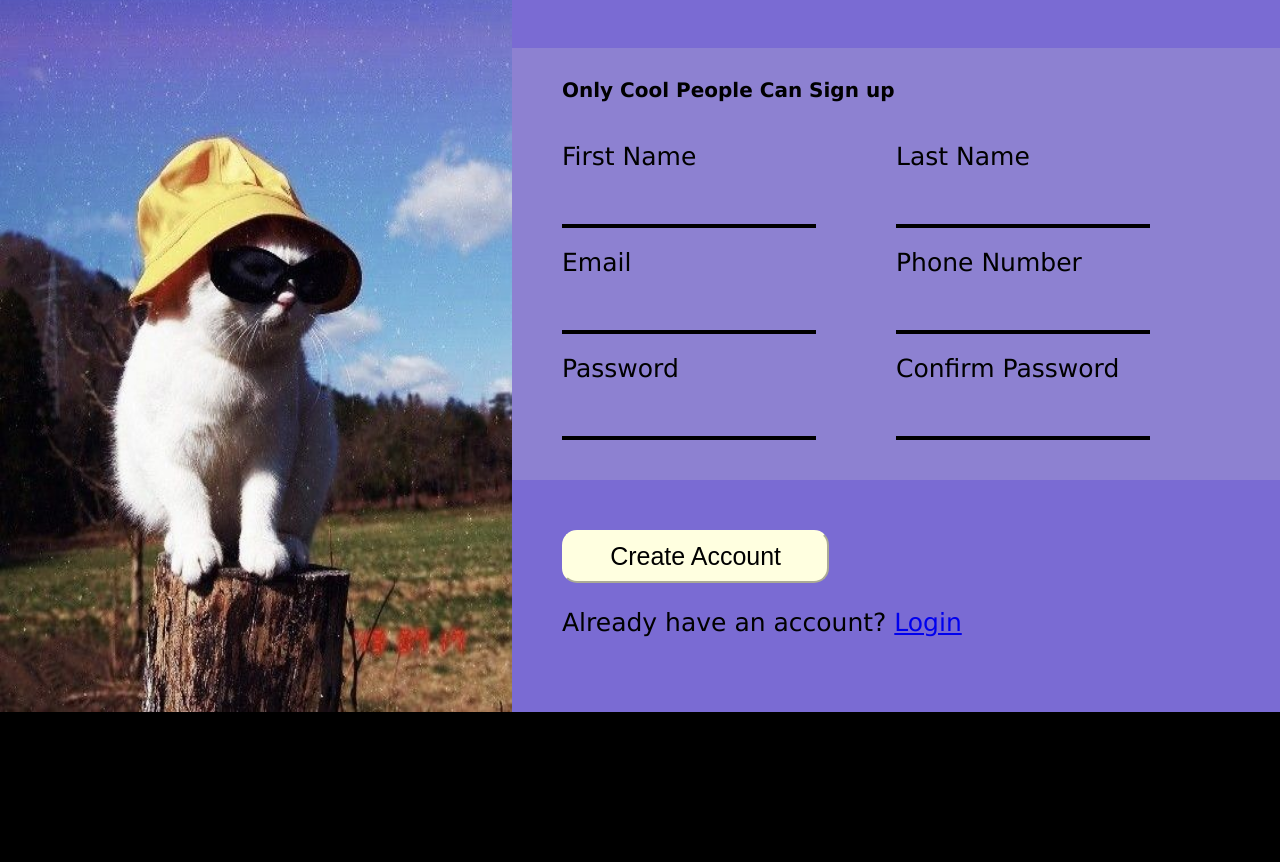
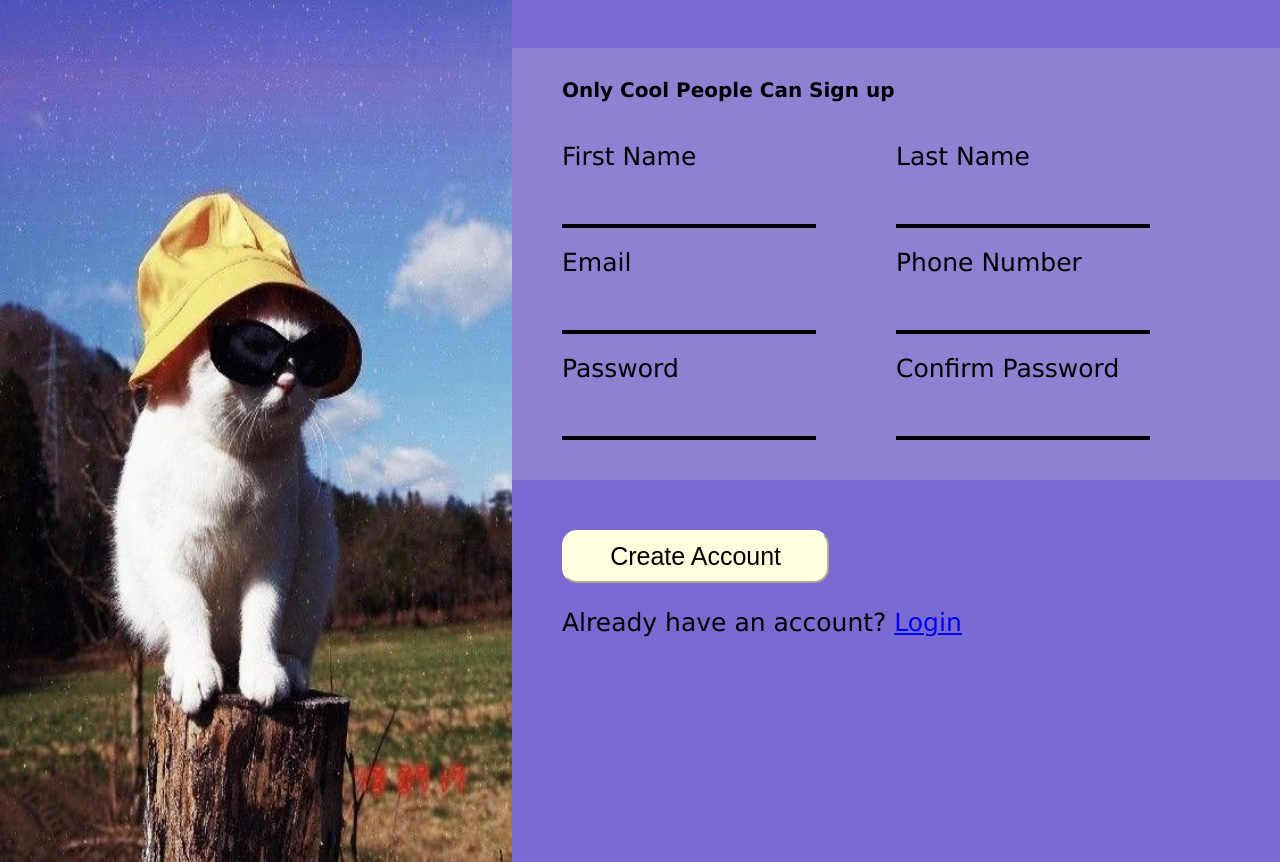
Before and after one commit to pauleenaphan/login-page, a plain HTML site: page index.html in a window 1280 px wide. Shown: the part 201-1063 px from the top of the page. Before the commit the page ends 913 px from the top, so only its background shows below. Drawn offline with Linux system fonts and the light colour scheme.

Commit message:
fixed the bottom footer

```diff
--- a/style.css
+++ b/style.css
@@ -23,6 +23,8 @@ body{
 
 .signupform{
     background-color: rgb(141, 129, 209);
+    display: flex;
+    flex-direction: column;
 }
 
 ul{
@@ -60,7 +62,8 @@ label{
 
 .btn_section{
     background-color: rgb(122, 107, 211);
-    padding: 50px;
+    padding: 50px 50px 200px 50px;
+
 }
 
 input[type = submit]{
```
